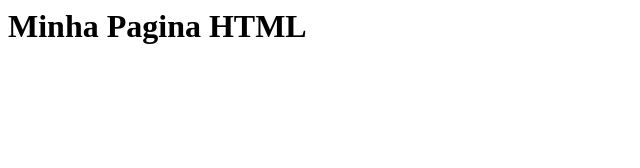
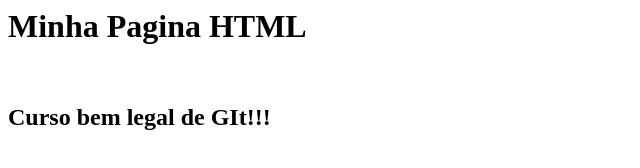
Before and after one commit to wendelmenegasso/gama-no-github, a plain HTML site: page index.html in a window 1280 px wide. Shown: the whole page, without its empty margins (0-640 px from the left). Drawn offline with Linux system fonts and the light colour scheme.

Commit message:
outro commit, desta vez em master

```diff
--- a/index.html
+++ b/index.html
@@ -1,5 +1,7 @@
 <html>
 	<body>
 		<h1> Minha Pagina HTML </h1>
+		<br>
+		<h2> Curso bem legal de GIt!!!</h2>
 	</body>
 </html>
```
